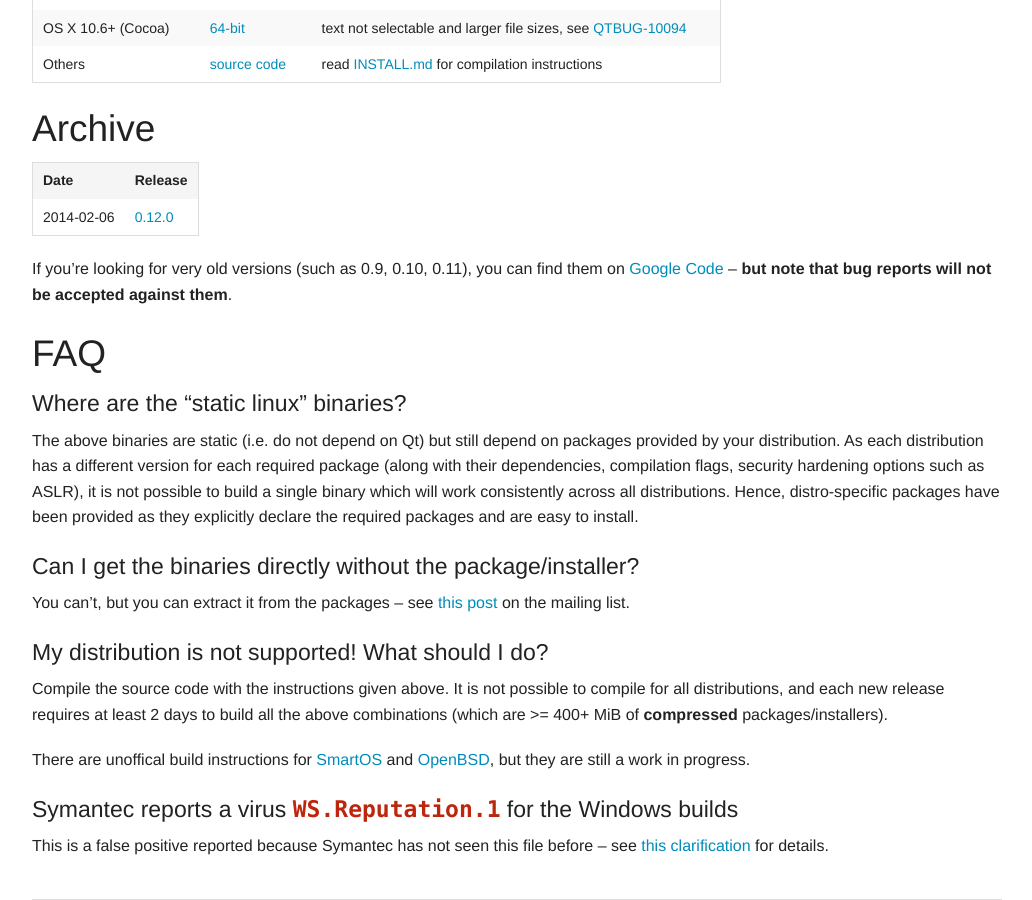
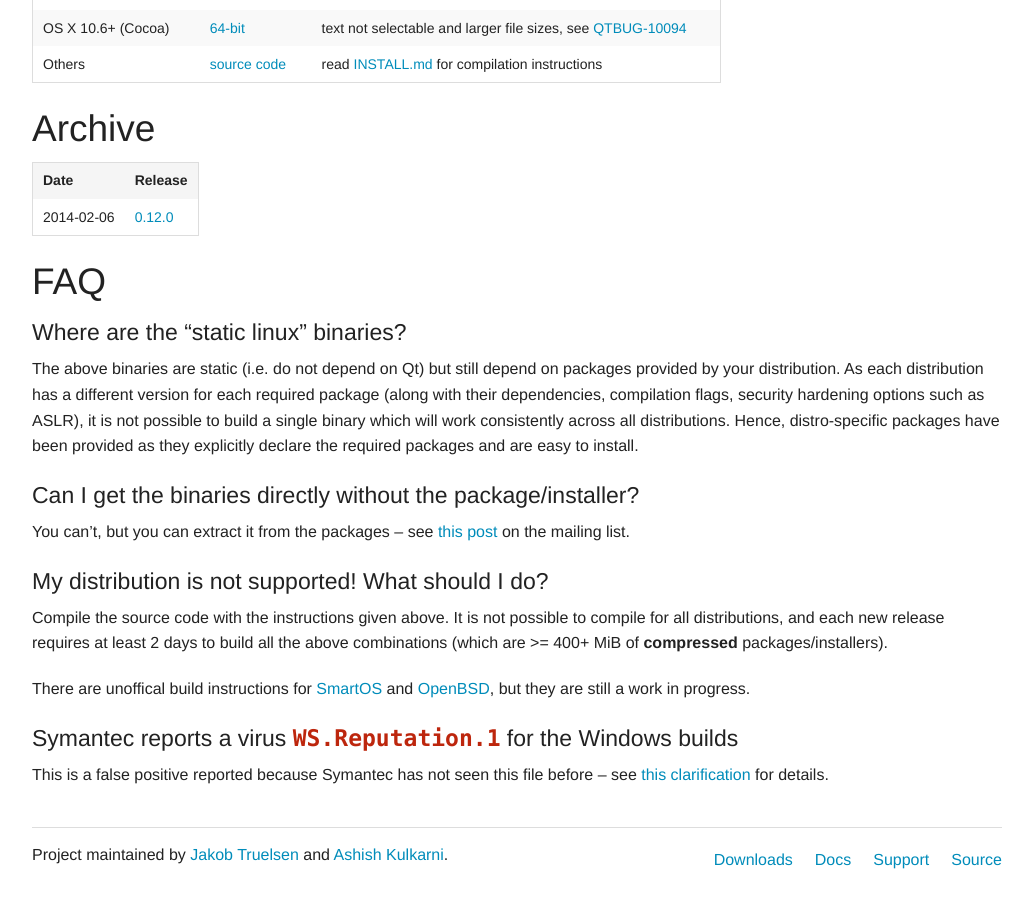
Before and after one commit to wkhtmltopdf/wkhtmltopdf, a Jekyll site: the page built from downloads.md, in a window 1280 px wide and 900 px high, scrolled down 1186 px. Shown: the whole window, without its empty margins (123-1155 px from the left). Built offline with Jekyll 4.4.1, drawn with Linux system fonts in a browser that asks for light colours; nearby versions of some CDN libraries.

Commit message:
remove references to downloads for old versions

```diff
--- a/downloads.md
+++ b/downloads.md
@@ -45,8 +45,6 @@
 ----       | -------
 2014-02-06 | [0.12.0](http://sourceforge.net/projects/wkhtmltopdf/files/archive/0.12.0/)
 
-If you're looking for very old versions (such as 0.9, 0.10, 0.11), you can find them on [Google Code](http://code.google.com/p/wkhtmltopdf/downloads/list?can=1) -- **but note that bug reports will not be accepted against them**.
-
 ## FAQ
 
 #### Where are the "static linux" binaries?
```
